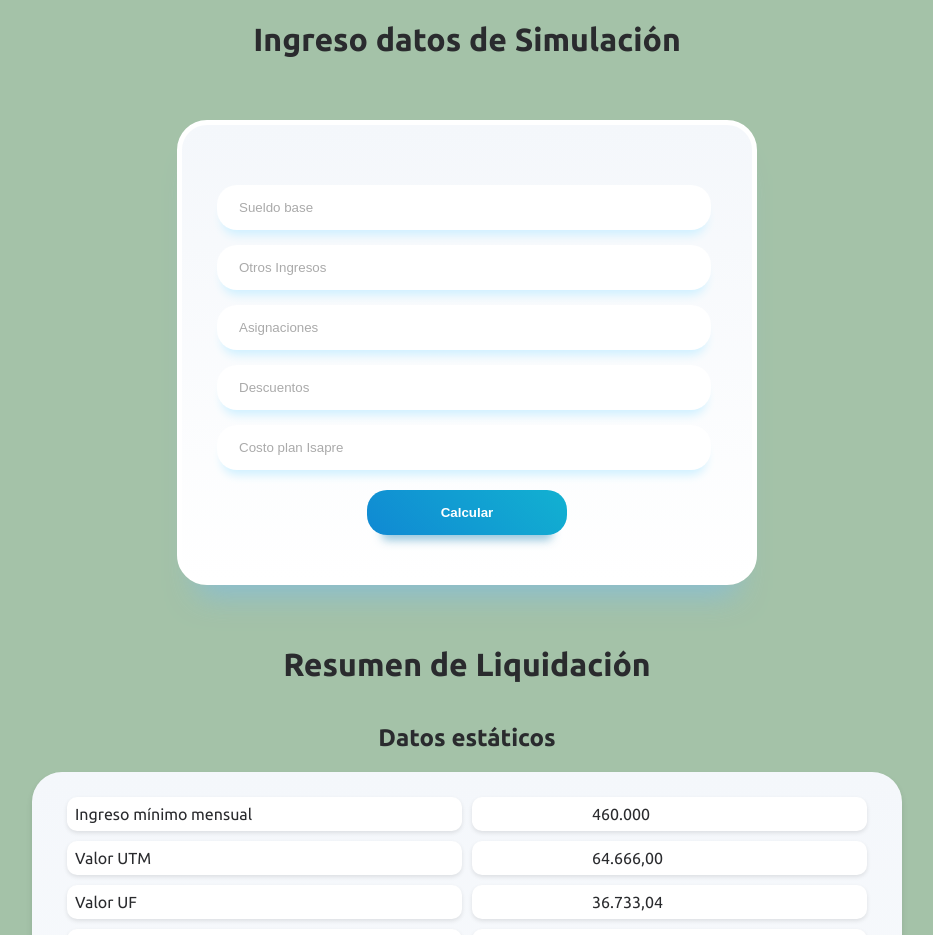
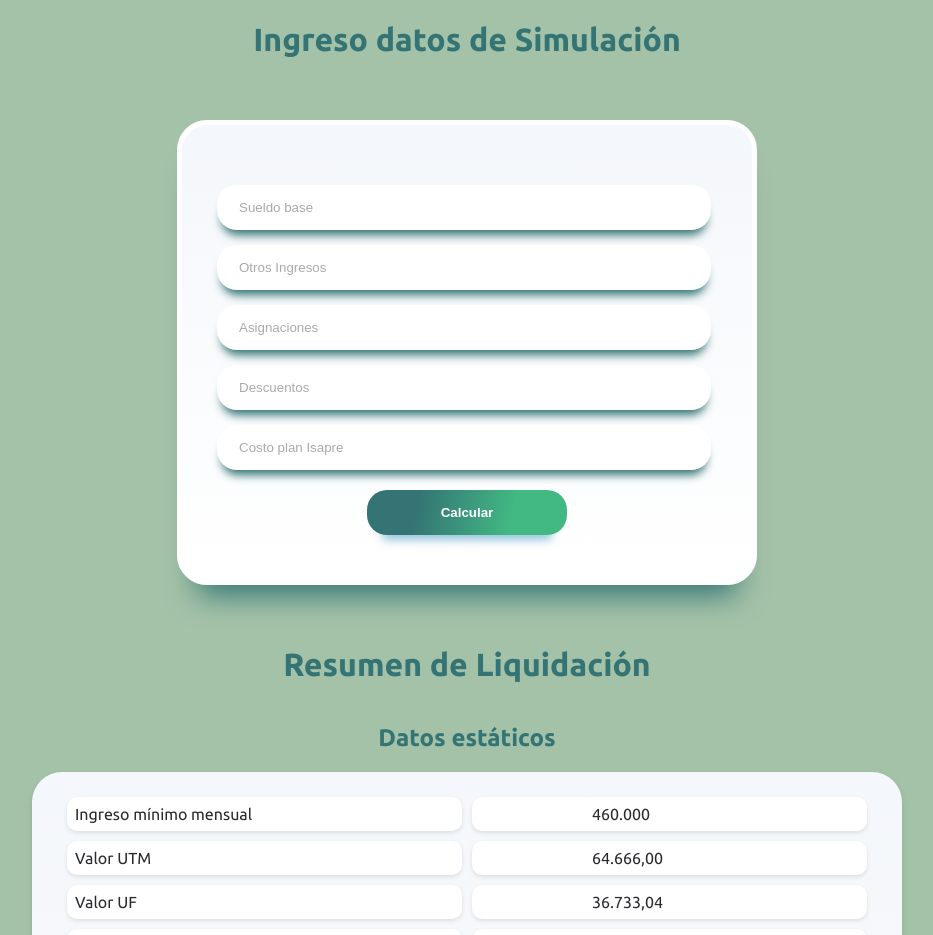
Before and after one commit to BetoFlint/liquiApp, a Django app: page /liquidacion in a window 1280 px wide. Shown: the part 194-1129 px from the top of the page, without its empty margins (173-1106 px from the left). Run offline with Django 5.2, Linux system fonts and the light colour scheme.

Commit message:
cambios en los formularios

```diff
--- a/liquiApp/main/static/estilos.css
+++ b/liquiApp/main/static/estilos.css
@@ -4,12 +4,14 @@ body {
 	background-color: #a4c2a8;
 	color: #2a2b2e;
 	display: flex;
-  flex-direction: column; /* Alinea los elementos hijos verticalmente */
-  justify-content: center; /* Centra los elementos hijos verticalmente */
+	flex-direction: column;
+	/* Alinea los elementos hijos verticalmente */
+	justify-content: center;
+	/* Centra los elementos hijos verticalmente */
 	font-family: 'Ubuntu';
 }
 
-p, h1, h2, h3, a, h4, h5{
+p,h1,h2,h3,a,h4,h5 {
 	font-family: 'Ubuntu';
 }
 
@@ -20,9 +22,11 @@ p, h1, h2, h3, a, h4, h5{
 	overflow: hidden;
 	/* background-color: #333;*/
 }
+
 .menu li {
 	float: left;
 }
+
 .menu li a {
 	display: block;
 	color: #fff;
@@ -33,48 +37,64 @@ p, h1, h2, h3, a, h4, h5{
 	text-decoration: none;
 	transition: background-color 0.5s ease;
 }
+
 .menu li a:hover {
 	background-color: #42b883;
 }
 
 .menu-icon {
-  width: 40px; /* Ancho de 200 píxeles */
-  height: 40px; /* Alto de 100 píxeles */
+	width: 40px;
+	/* Ancho de 200 píxeles */
+	height: 40px;
+	/* Alto de 100 píxeles */
 }
+
 footer {
-  background-color: #a4c2a8; /* Color de fondo */
-  color: #2a2b2e; /* Color del texto */
-  padding: 20px 10%; /* Padding alrededor del contenido */
-  display: flex; /* Activa Flexbox */
-  justify-content: space-between; /* Distribuye el espacio entre las secciones */
-  align-items: center; /* Alinea los elementos verticalmente */
+	background-color: #a4c2a8;
+	/* Color de fondo */
+	color: #2a2b2e;
+	/* Color del texto */
+	padding: 20px 10%;
+	/* Padding alrededor del contenido */
 	display: flex;
-  flex-direction: row; /* Alinea los elementos hijos verticalmente */
-  justify-content: center; /* Centra los elementos hijos verticalmente */
+	/* Activa Flexbox */
+	justify-content: space-between;
+	/* Distribuye el espacio entre las secciones */
+	align-items: center;
+	/* Alinea los elementos verticalmente */
+	display: flex;
+	flex-direction: row;
+	/* Alinea los elementos hijos verticalmente */
+	justify-content: center;
+	/* Centra los elementos hijos verticalmente */
 	align-items: baseline;
 }
+
 footer .footer-section {
-  flex: 1; /* Hace que cada sección ocupe un espacio igual */
-  text-align: center; /* Centra el texto de cada sección */
+	flex: 1;
+	/* Hace que cada sección ocupe un espacio igual */
+	text-align: center;
+	/* Centra el texto de cada sección */
 	margin-left: 80px;
 	margin-right: 80px;
 	display: block;
 }
+
 header {
-  color: #2a2b2e; /* Color del texto */
+	color: #2a2b2e;
+	/* Color del texto */
 }
 
 .entradaDatos {
-  max-width: 500px; /*ancho del login*/
-  background: linear-gradient(
-    0deg,
+	max-width: 500px;
+	/*ancho del login*/
+	background: linear-gradient(0deg,
 			rgb(255, 255, 255) 0%,
-    rgb(244, 247, 251) 100%
-  );
+			rgb(244, 247, 251) 100%);
 	border-radius: 30px;
 	padding: 25px 35px;
 	border: 5px solid rgb(255, 255, 255);
-  box-shadow: rgba(133, 189, 215, 0.8784313725) 0px 30px 30px -20px;
+	box-shadow: rgb(52,116,116) 0px 30px 30px -20px;
 	margin: 40px;
 	/* Añadir para centrar */
 	margin-left: auto;
@@ -84,13 +104,12 @@ header {
 
 .container {
 	/*En general todo es de la caja*/
-  max-width: 500px; /*ancho del login*/
+	max-width: 500px;
+	/*ancho del login*/
 	background: #f8f9fd;
-  background: linear-gradient(
-    0deg,
+	background: linear-gradient(0deg,
 			rgb(255, 255, 255) 0%,
-    rgb(244, 247, 251) 100%
-  );
+			rgb(244, 247, 251) 100%);
 	border-radius: 30px;
 	padding: 25px 35px;
 	border: 5px solid rgb(255, 255, 255);
@@ -103,11 +122,9 @@ header {
 }
 
 .grid-container {
-  background: linear-gradient(
-    0deg,
+	background: linear-gradient(0deg,
 			rgb(255, 255, 255) 0%,
-    rgb(244, 247, 251) 100%
-  );
+			rgb(244, 247, 251) 100%);
 	border-radius: 30px;
 	padding: 25px 35px;
 	max-width: 800px;
@@ -115,27 +132,36 @@ header {
 	margin-right: auto;
 	display: block;
 	display: grid;
-  grid-template-columns: 1fr 1fr; /* Crea dos columnas */
+	grid-template-columns: 1fr 1fr;
+	/* Crea dos columnas */
 	/*grid-template-rows: auto auto; /* Crea dos filas, ajustando el alto automáticamente */
 	gap: 10px;
-  box-shadow: 0 4px 6px rgba(0, 0, 0, 0.1); /* Sombra suave */
+	box-shadow: 0 4px 6px rgba(0, 0, 0, 0.1);
+	/* Sombra suave */
 }
+
 .grid-item {
-  background: #ffffff; /* Fondo blanco o cualquier color de fondo suave */
-  border-radius: 10px; /* Esquinas ligeramente redondeadas */
-  padding: 8px; /* Espacio interior para el contenido */
-  box-shadow: 0 2px 4px rgba(0, 0, 0, 0.1); /* Sombra suave para profundidad */
+	background: #ffffff;
+	/* Fondo blanco o cualquier color de fondo suave */
+	border-radius: 10px;
+	/* Esquinas ligeramente redondeadas */
+	padding: 8px;
+	/* Espacio interior para el contenido */
+	box-shadow: 0 2px 4px rgba(0, 0, 0, 0.1);
+	/* Sombra suave para profundidad */
 }
+
 .grid-item:nth-child(2n) {
 	/* Selecciona cada segundo elemento, es decir, los de la segunda columna */
-  padding-left: 120px; /* Añade padding a la izquierda de los elementos de la segunda columna */
+	padding-left: 120px;
+	/* Añade padding a la izquierda de los elementos de la segunda columna */
 }
 
 .heading {
 	text-align: center;
 	font-weight: 900;
 	font-size: 30px;
-  color: rgb(16, 137, 211);
+	color: rgb(52,116,116);
 }
 
 .form {
@@ -149,7 +175,7 @@ header {
 	padding: 15px 20px;
 	border-radius: 20px;
 	margin-top: 15px;
-  box-shadow: #cff0ff 0px 10px 10px -5px;
+	box-shadow: #347474 0px 10px 10px -5px;
 	border-inline: 2px solid transparent;
 }
 
@@ -174,7 +200,7 @@ header {
 
 .form .forgot-password a {
 	font-size: 11px;
-  color: #0099ff;
+	color: #347474;
 	text-decoration: none;
 }
 
@@ -182,11 +208,9 @@ header {
 	display: block;
 	width: 40%;
 	font-weight: bold;
-  background: linear-gradient(
-    45deg,
-    rgb(16, 137, 211) 0%,
-    rgb(18, 177, 209) 100%
-  );
+	background: rgb(52, 116, 116);
+	background: linear-gradient(101deg, rgba(52, 116, 116, 1) 25%, rgba(66, 184, 131, 1) 72%);
+	cursor: pointer;
 	color: white;
 	padding-block: 15px;
 	margin: 20px auto;
@@ -302,7 +326,7 @@ a:active {
 	text-decoration: none;
 }
 
-a.link-autor{
+a.link-autor {
 	color: #383838;
 	text-decoration: none;
 	font-size: 16px;
@@ -334,7 +358,7 @@ a.link-autor{
 	line-height: 18px;
 }
 
-.grid-container .box img{
+.grid-container .box img {
 	margin-right: 10px;
 }
 
@@ -347,3 +371,7 @@ a.link-autor{
 footer a:hover {
 	color: #347474;
 }
+
+.green-text{
+	color: #347474;
+}
--- a/liquiApp/main/templates/liquidacion.html
+++ b/liquiApp/main/templates/liquidacion.html
@@ -1,6 +1,6 @@
 {% extends './generic/base.html' %} {% block content %}{% load number_filters %}
 <body>
-  <h1 class="h1center">Ingreso datos de Simulación</h1>
+  <h1 class="h1center green-text">Ingreso datos de Simulación</h1>
   <div class="entradaDatos">
     <form action="{% url 'liquidacion' %}" class="form" method="post">
       {% csrf_token %}
@@ -45,9 +45,9 @@
       <input class="login-button" type="submit" value="Calcular" />
     </form>
   </div>
-  <h1 class="h1center">Resumen de Liquidación</h2>
+  <h1 class="h1center green-text">Resumen de Liquidación</h2>
 
-  <h2 class="h1center">Datos estáticos</h2>
+  <h2 class="h1center green-text">Datos estáticos</h2>
   <div class="grid-container">
     <!-- Generar 10 filas de 2 columnas -->
     <div class="grid-item">Ingreso mínimo mensual</div>
```
Lines whose indentation alone changed are shown as unchanged.
